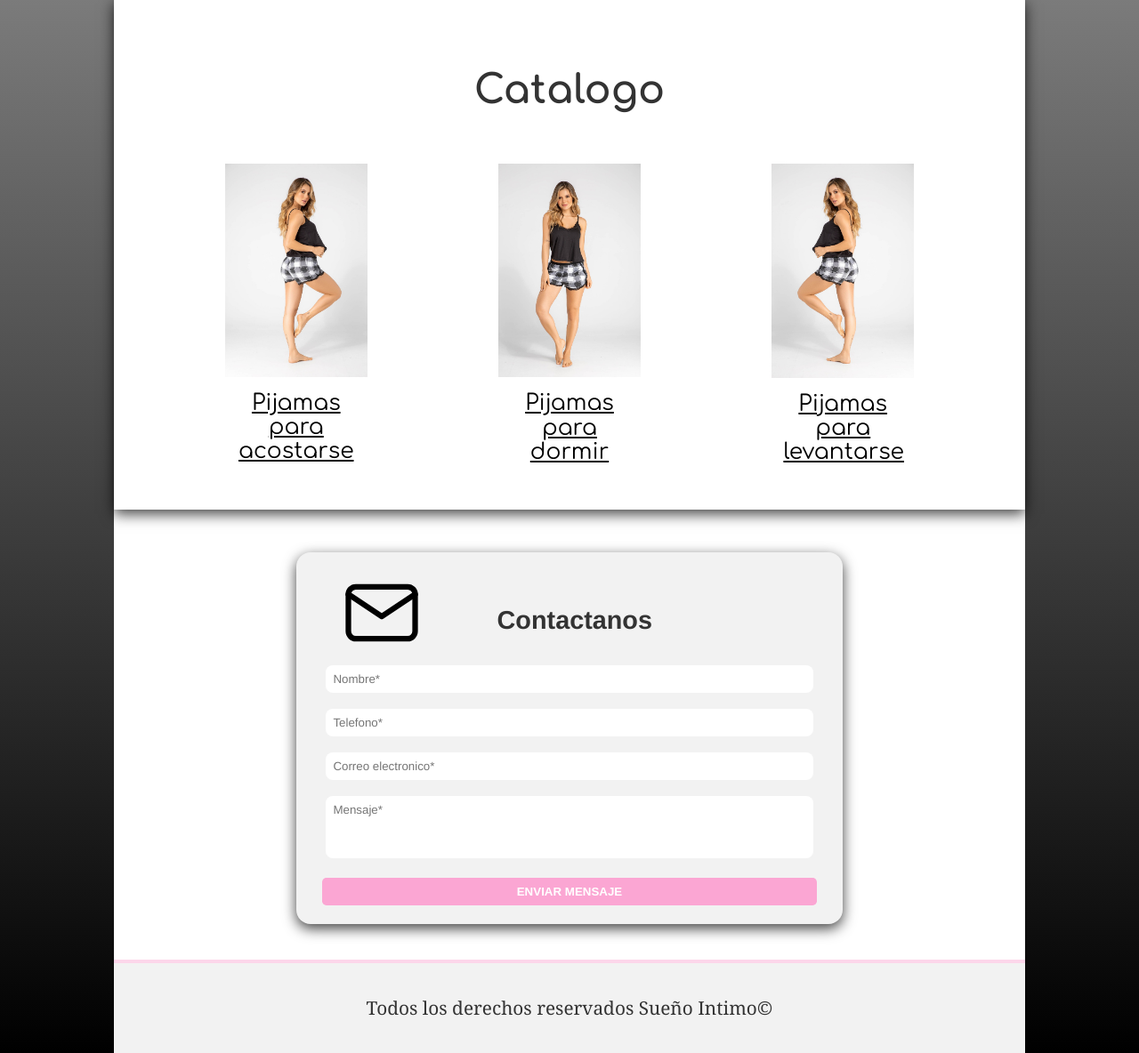
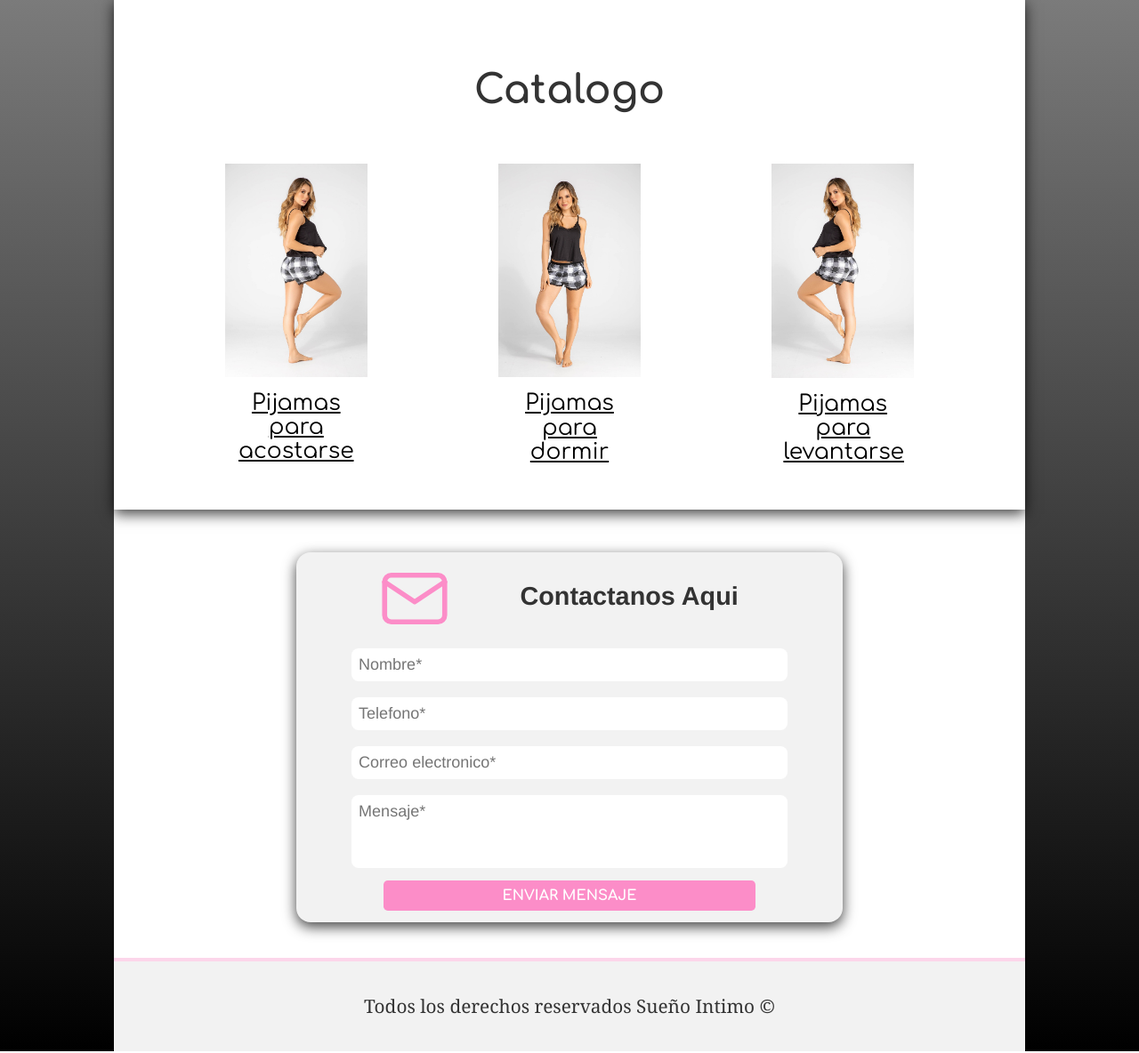
Before and after one commit to AndresDVD/SuenoIntimo-WEB, a PHP site: page / in a window 1280 px wide. Shown: the part 1275-2459 px from the top of the page at 89% size. Run offline with PHP 8.4, Linux system fonts and the light colour scheme.

Commit message:
ccommit contactanos

```diff
--- a/css/estilos.css
+++ b/css/estilos.css
@@ -11,6 +11,11 @@
     font-family: "Confortaa";
     src: url("/fonts/Comfortaa-VariableFont_wght.ttf");
 }
+@font-face {
+    font-family: "Confortaa";
+    src: url("/fonts/Comfortaa-VariableFont_wght.ttf");
+}
+
 
 html {
     box-sizing: border-box;
@@ -321,17 +326,28 @@ body {
     box-shadow: 0px 5px 15px 0px rgba(0, 0, 0, 0.75);
 }
 
+.form_interno{
+    max-width:90%;
+    margin: 0 auto;
+}
+
 .formulario fieldset {
     border: none;
     width: 100%;
 }
 
+.cabecera_mail{
+    display: flex;
+    margin-left: 8%;
+}
+
 .formulario svg {
-    margin-bottom: -90px;
-    margin-left: 5%;
+    margin-right: 4rem;
 }
 
 .formulario h3 {
+    justify-content: center;
+
     text-align: center;
     padding-left: 2%;
     font-size: 1.8rem;
@@ -372,25 +388,33 @@ body {
 }
 
 .enviar {
-    background-color: var(--secundario);
+    background-color: #fc8dc8fd;
     color: white;
-    padding: .5rem .5rem;
+    font-size: 16px;
+    font-family: "Confortaa";
+    font-weight: bold;
+    padding: .5rem 0 .5rem 0;
     text-decoration: none;
-    margin-top: .5rem;
-    margin-bottom: .5rem;
     border-radius: .3rem;
+    border: none;
+    width: 80%;
     text-transform: uppercase;
-    font-weight: bold;
-    text-align: center;
-    border: none;
-    width: 96%;
-    margin-left: 2%;
+    margin: 0;
+    margin-left: 10%;
+}
+
+.divBotEnviar{
+    justify-content: center;
+    align-items: center;
+    margin: 0;
+    padding: 0;
 }
 
 .enviar1 {
     background-color: var(--secundario);
     color: white;
     padding: .5rem .5rem;
+    padding: .5rem 0 .5rem 0;
     text-decoration: none;
     margin-top: .5rem;
     margin-bottom: .5rem;
@@ -401,14 +425,11 @@ body {
     border: none;
     width: 47%;
     margin-left: 2%;
+
 }
 
+
 .enviar:hover {
-    background-color: var(--presionado);
-    cursor: pointer;
-}
-
-.enviar1:hover {
     background-color: var(--presionado);
     cursor: pointer;
 }
@@ -417,6 +438,17 @@ body {
     margin-bottom: .5rem;
     margin-left: 1rem;
     margin-right: 1rem;
+
+}
+
+.campo input{
+    font-size: 18px;
+
+}
+
+.campo textarea{
+    font-size: 18px;
+
 }
 
 
@@ -601,7 +633,22 @@ body {
                 padding-bottom: 2rem;
                 background-color: var(--terciario);
             }
+            .formulario svg {
+                margin-right: 2rem;
+            }
             @media only screen and (max-width: 800px) {
+                .formulario svg {
+                    margin-right: 0rem;
+                }
+
+                @media only screen and (max-width: 668px) {
+                    .cabecera_mail {
+                        flex-direction: column;
+                        align-items: center;
+                    }
+
+                }
+
                 @media only screen and (max-width: 575px) {
                     #mostrar1 {
                         display: flex;
--- a/index.html
+++ b/index.html
@@ -24,7 +24,7 @@
                         <a href="#servic" id="btnclien">Servicios</a>
                         <a href="html/nosotros.html" id="btnnost">Nosotros</a>
                         <a href="#contac2" id="btncontac">Contacto</a>
-                        <a href="../proyecto/login.php" id="btnlog">Logeo</a>
+                        <a href="../SuenoIntimo-WEB/login.php" id="btnlog">Logeo</a>
                     </nav>
                 </div>
             </div>
@@ -111,17 +111,17 @@
         </main>
         <section class="contacto" id="contac">
             <form class="formulario" method="post" action="php/insertarMensaje.php">
-                <fieldset>
-                    <div class="iconos">
-                        <svg xmlns="http://www.w3.org/2000/svg" class="icon icon-tabler icon-tabler-mail" width="100"
-                            height="100" viewBox="0 0 24 24" stroke-width="1.5" stroke="black" fill="none"
-                            stroke-linecap="round" stroke-linejoin="round">
-                            <path stroke="none" d="M0 0h24v24H0z" fill="none" />
-                            <rect x="3" y="5" width="18" height="14" rx="2" />
-                            <polyline points="3 7 12 13 21 7" />
-                        </svg>
+                <fieldset class="form_interno">
+                    <div class="cabecera_mail">
+                        <div class="icono_mail">
+                            <svg xmlns="http://www.w3.org/2000/svg" class="icon icon-tabler icon-tabler-mail" width="90" height="90" viewBox="0 0 24 24" stroke-width="1.5" stroke="#fc8dc8" fill="none" stroke-linecap="round" stroke-linejoin="round">
+                                <path stroke="none" d="M0 0h24v24H0z" fill="none"/>
+                                <rect x="3" y="5" width="18" height="14" rx="2" />
+                                <polyline points="3 7 12 13 21 7" />
+                            </svg>
+                        </div>
+                        <h3>Contactanos Aqui</h3>
                     </div>
-                    <h3>Contactanos</h3>
                     <div class="contener-campos">
                         <div class="campo">
                             <input type="text" placeholder="Nombre*" name="nombremen1" required id="nombremensaje">
@@ -138,7 +138,7 @@
                             <textarea placeholder="Mensaje*" name="mensajemen1" required id="mensajeescrito"
                                 style="resize:none;"></textarea>
                         </div>
-                        <div>
+                        <div class="divBotEnviar">
                             <button class="enviar" id="botonenviarmensaje">Enviar Mensaje</button>
                         </div>
                     </div>
@@ -148,7 +148,7 @@
 
     </main>
     <footer class="pie">
-        <p>Todos los derechos reservados Sueño Intimo©</p>
+        <p>Todos los derechos reservados Sueño Intimo ©</p>
     </footer>
     <script src="https://code.jquery.com/jquery-3.5.1.min.js"></script>
     <script src="js/scripts1.js"></script>
```
